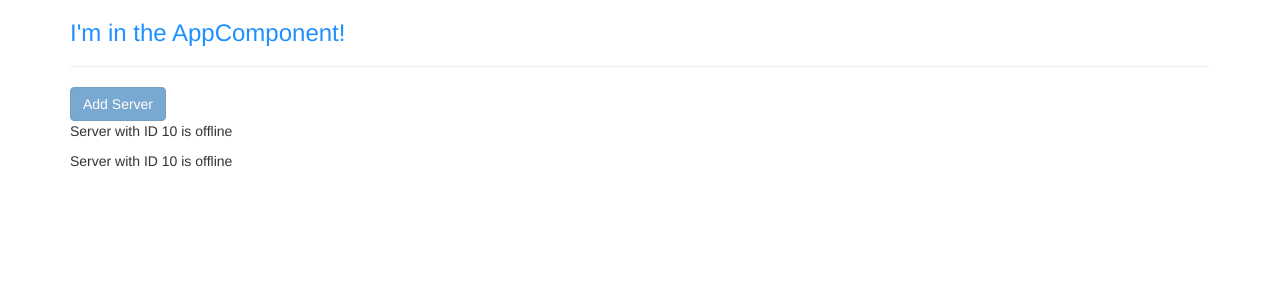
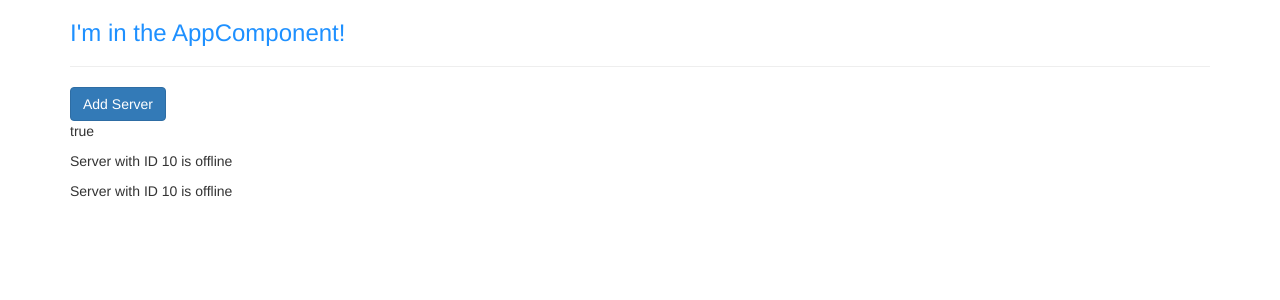
Before and after one commit to chucknezi/angular-the-complete, an Angular app in the folder basics-components/: page / in a window 1280 px wide. Shown: the top 300 px of the page. Built offline with nearby package versions, Linux system fonts and the light colour scheme.

Commit message:
string int vs propertybinding

```diff
--- a/basics-components/src/app/servers/servers.component.html
+++ b/basics-components/src/app/servers/servers.component.html
@@ -1,4 +1,6 @@
-<button class="btn btn-primary" [disabled]="allowNewServer">Add Server</button>
+<button class="btn btn-primary"
+[disabled]="!allowNewServer">Add Server</button>
+<p [innerText]="allowNewServer"></p>
 
 <app-server></app-server>
 <app-server></app-server>
```
